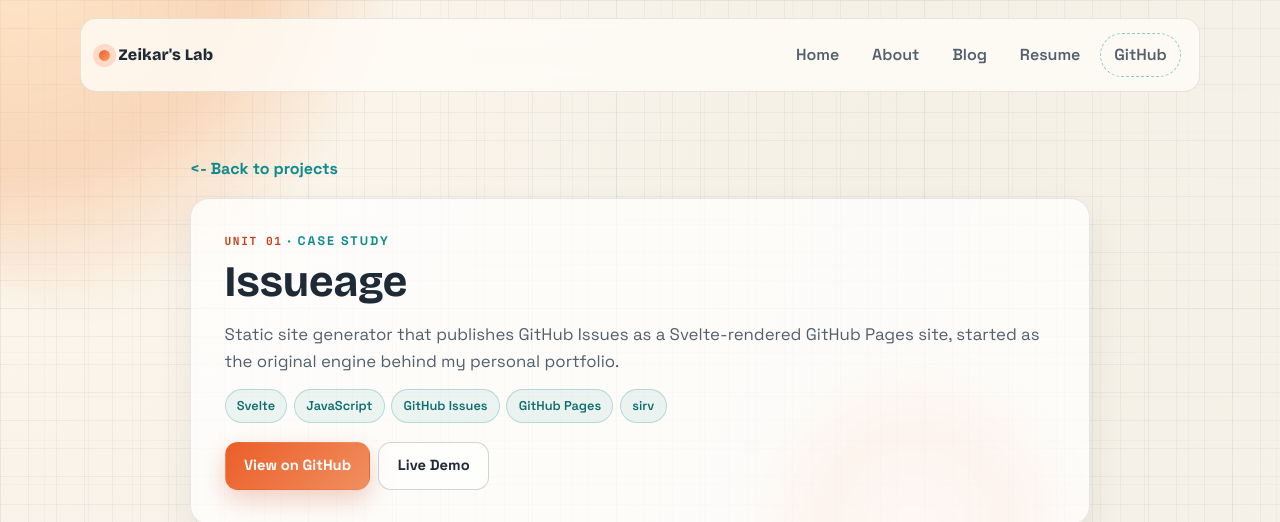
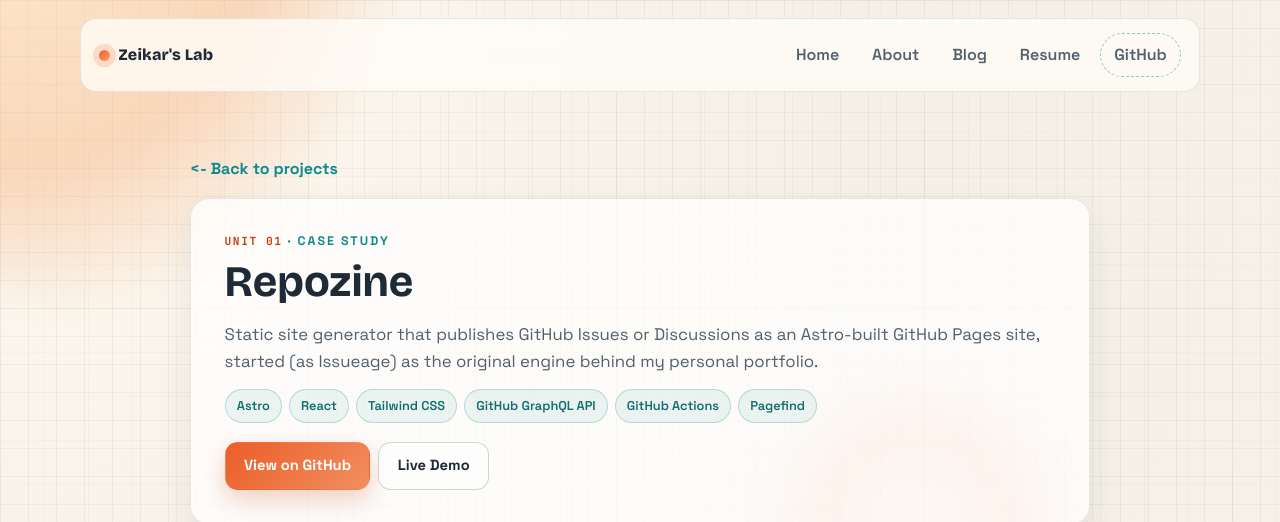
Before and after one commit to zeikar/zeikar.github.io, a Jekyll site: the page built from _projects/repozine.md, in a window 1280 px wide and 1400 px high, cut to the strip 0-522 px from the top of the window. Built offline with Jekyll 4.4.1, drawn with Linux system fonts in a browser that asks for light colours; some of the changed text lies outside the part shown.

Commit message:
docs(projects): update the repozine entry for the Astro rebuild

```diff
--- a/_projects/repozine.md
+++ b/_projects/repozine.md
@@ -1,18 +1,18 @@
 ---
 layout: project
-title: "Issueage"
-description: "Static site generator that publishes GitHub Issues as a Svelte-rendered GitHub Pages site, started as the original engine behind my personal portfolio."
-tech_stack: ["Svelte", "JavaScript", "GitHub Issues", "GitHub Pages", "sirv"]
-github_url: "https://github.com/zeikar/issueage"
-demo_url: "https://zeikar.dev/issueage/"
+title: "Repozine"
+description: "Static site generator that publishes GitHub Issues or Discussions as an Astro-built GitHub Pages site, started (as Issueage) as the original engine behind my personal portfolio."
+tech_stack: ["Astro", "React", "Tailwind CSS", "GitHub GraphQL API", "GitHub Actions", "Pagefind"]
+github_url: "https://github.com/zeikar/repozine"
+demo_url: "https://zeikar.dev/repozine/"
 sequence: 16
 gadget_no: 1
 ---
 
-Issueage treats GitHub Issues as a CMS: write content as issues, and it builds a small Svelte site from them and publishes it to GitHub Pages. No database, no separate authoring tool — the issue tracker *is* the editor.
+Repozine treats GitHub Issues (or Discussions) as a CMS: write content as issues, and it builds a static Astro site from them and publishes it to GitHub Pages. No database, no separate authoring tool — the issue tracker *is* the editor.
 
 ## How you use it
 
-Create a repo from the template (or graft it onto an existing one), edit `config.json`, push, and point GitHub Pages at the `gh-pages` branch. The build pulls your issues through the GitHub API, maps title/body/labels into a content model, and emits a Svelte app served by `sirv`.
+Create a repo from the template (or graft it onto an existing one), edit `config.json`, push, and set GitHub Pages to deploy from GitHub Actions. The workflow pulls your issues or discussions through the GitHub GraphQL API at build time, renders them into static pages with search, and redeploys when posts or their comments change.
 
-It was the original engine behind this very portfolio before the rewrite to Jekyll — an early experiment in bending GitHub's own primitives (Issues, Actions, Pages) into a complete publishing pipeline.
+It started as Issueage, the original engine behind this very portfolio before the rewrite to Jekyll — an early experiment in bending GitHub's own primitives (Issues, Actions, Pages) into a complete publishing pipeline — and was later rebuilt on Astro and renamed.
```
